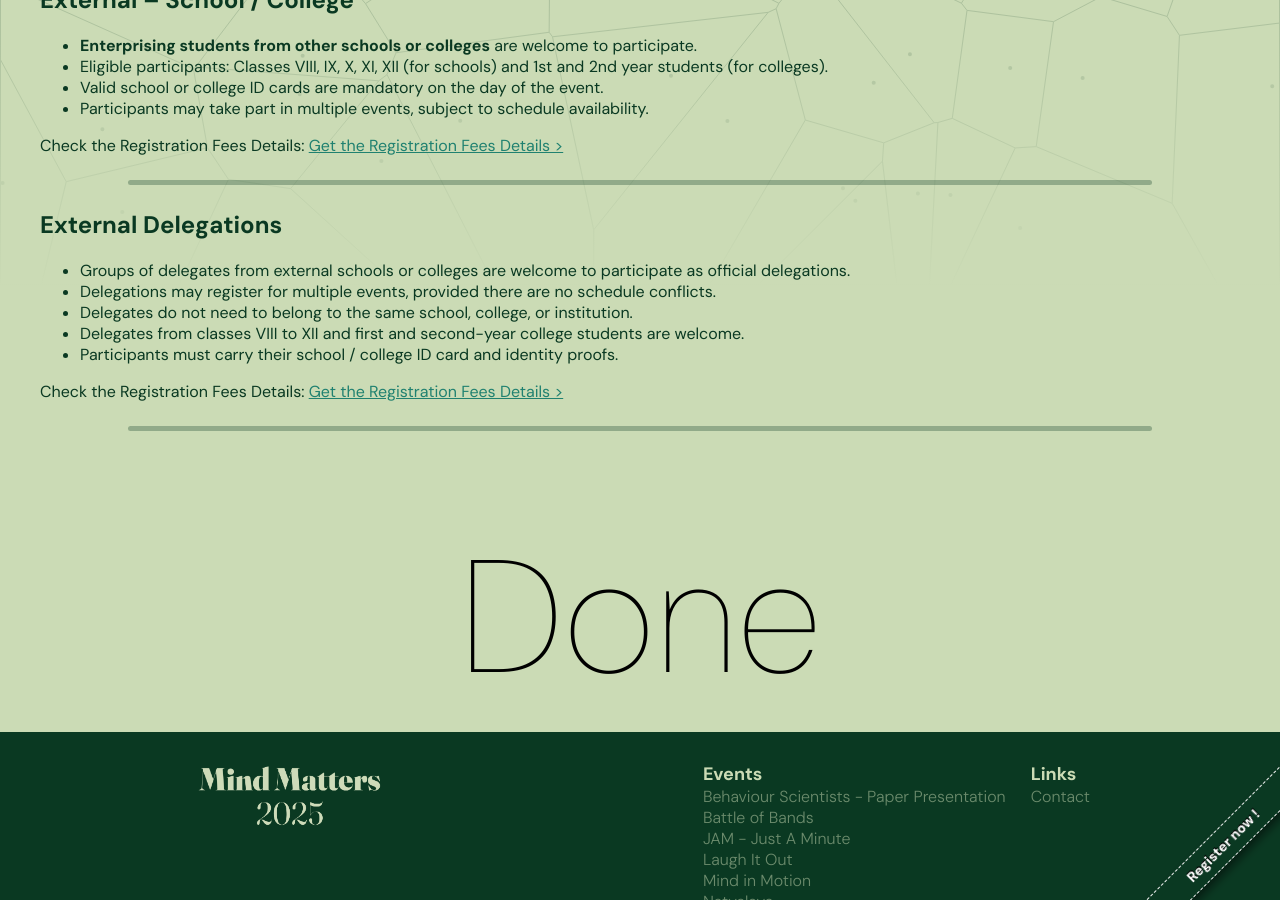
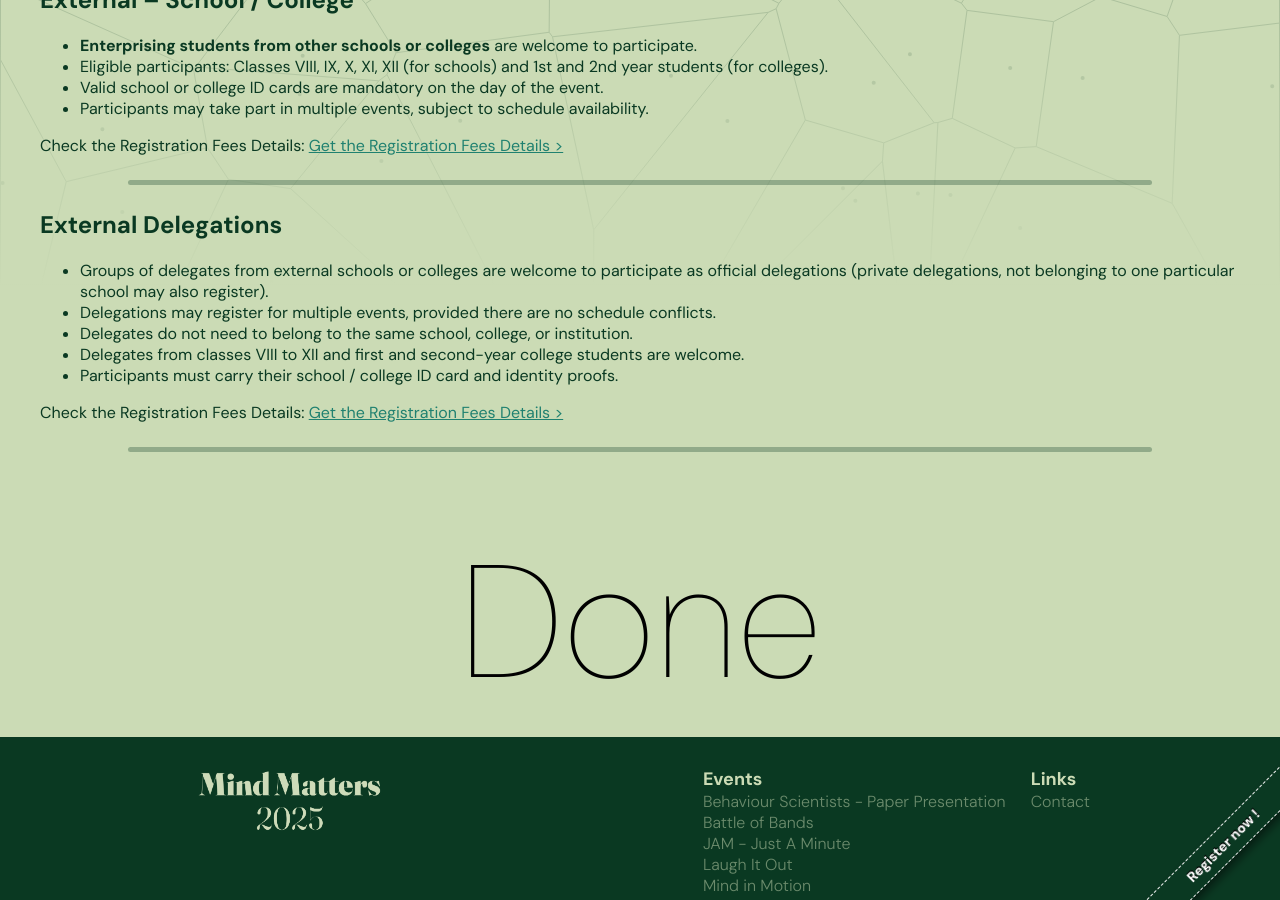
Before and after one commit to DiPS-Digital-Peer-Initiative/mind-matters-24, a Jekyll site: the page built from reg_details.markdown, in a window 1280 px wide and 900 px high, scrolled down 614 px. Built offline with Jekyll 4.4.1, drawn with Linux system fonts in a browser that asks for light colours.

Commit message:
Made chnages to group delegations details

```diff
--- a/_layouts/home.html
+++ b/_layouts/home.html
@@ -169,7 +169,7 @@
 							<li>The inaugural ceremony with the lighting of the lamp is scheduled at 9:00 am on 10 October 2025.</li>
 							<li>All participants must wear their school uniform and ID cards.</li>
 							<li>If you have any questions, please contact Ms Swati Banerjee on 9945217954 between 3 and 6 pm.</li>
-							<li>There is separate registration for external schools, Group Delegation, and Internal(DPS South) students. For more details, check the Registration Details Page.</li>
+							<li>There is separate registration for external schools, Group Delegation (private delegations, not belonging to one particular school), and Internal(DPS South) students. For more details, check the Registration Details Page. </li>
 						</ul>
 					</div>
 				</div>
--- a/reg_details.markdown
+++ b/reg_details.markdown
@@ -29,7 +29,7 @@ Check the Registration Fees Details: <a href="/_media/external_S.pdf" class="lea
 <div class="separator"></div>
 
 ## External Delegations
-- Groups of delegates from external schools or colleges are welcome to participate as official delegations.
+- Groups of delegates from external schools or colleges are welcome to participate as official delegations (private delegations, not belonging to one particular school may also register).
 - Delegations may register for multiple events, provided there are no schedule conflicts.
 - Delegates do not need to belong to the same school, college, or institution.
 - Delegates from classes VIII to XII and first and second-year college students are welcome.
```
Also changed, not shown: 1 other file.
